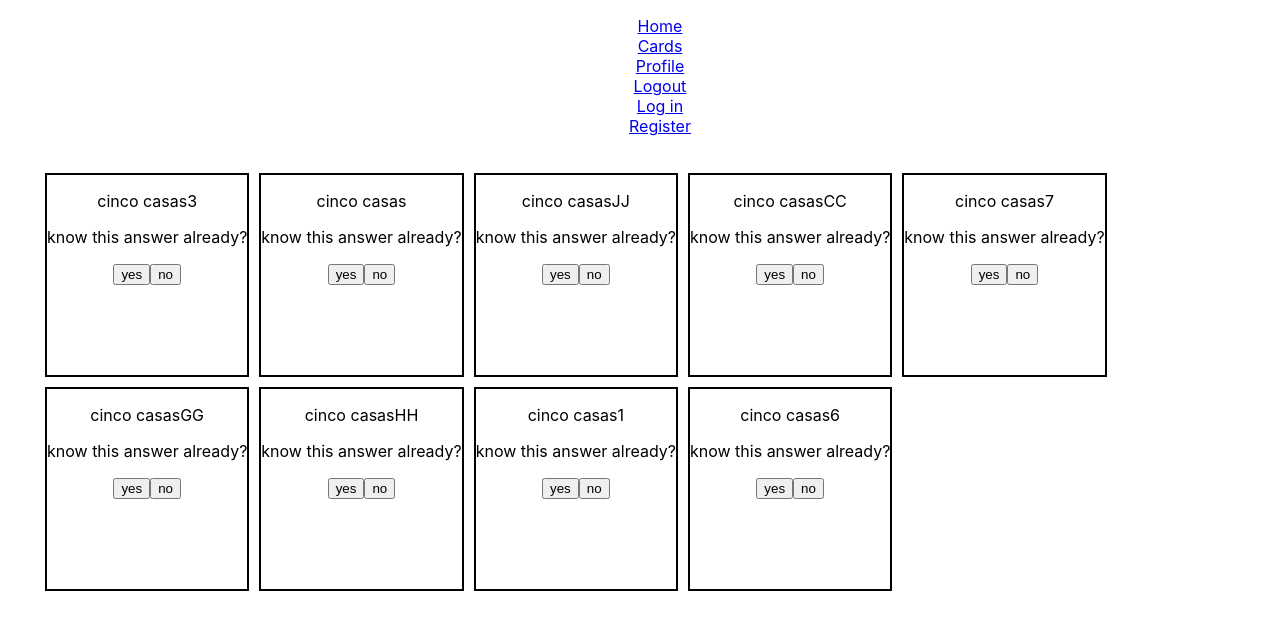
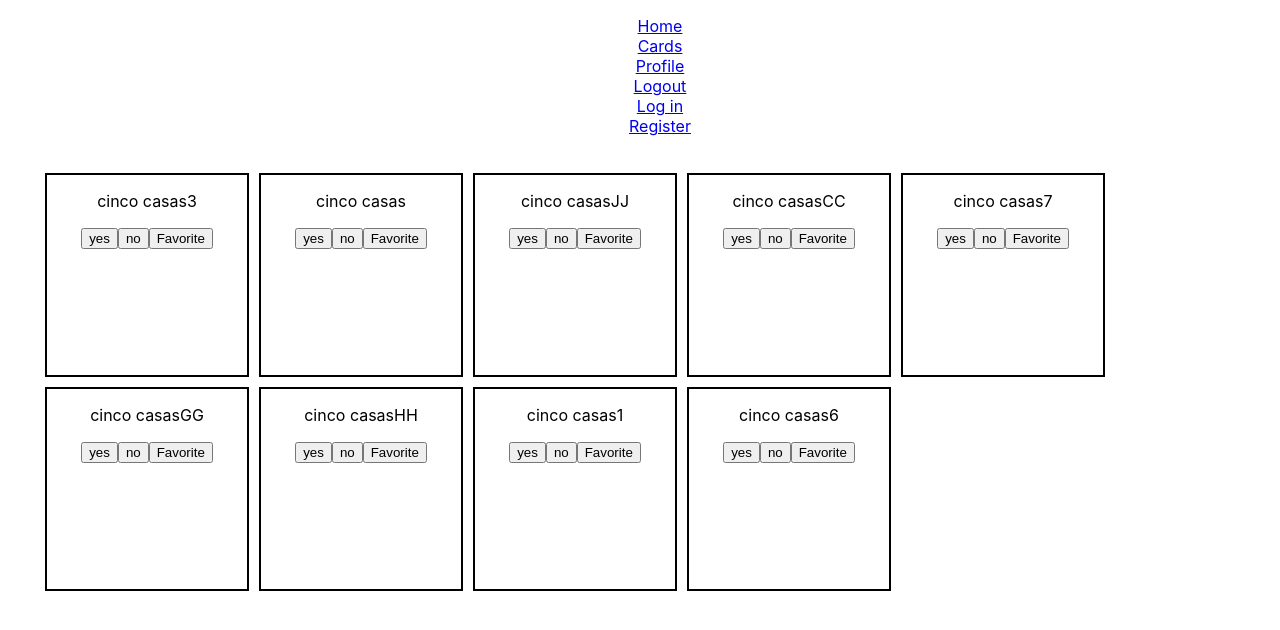
Before and after one commit to ttilley02/VocabuLabWorkingClient, a React (Create React App) app: page /cards in a window 1280 px wide. Shown: the top 630 px of the page. Built offline with nearby package versions, Linux system fonts and the light colour scheme.

Commit message:
click events changed

```diff
--- a/src/App.css
+++ b/src/App.css
@@ -23,6 +23,7 @@
   font-size: calc(10px + 2vmin);
   color: white;
 }
+
 .main {
   list-style: none;
 }
--- a/src/components/Card.js
+++ b/src/components/Card.js
@@ -21,13 +21,15 @@ export default class Card extends Component {
   render() {
     return (
       <>
-        <li className="card" onClick={this.handleQuestionClick}>
-          <p className="question">{this.props.testData.Spa}</p>
+        <li>
+          <section className="card" onClick={this.handleQuestionClick}>
+            <p className="question">{this.props.testData.Spa}</p>
 
-          <p className="answer" style={{ display: "none" }}>
-            HIDE ME: {this.props.testData.Eng}
-          </p>
-          <p>know this answer already?</p>
+            <p className="answer" style={{ display: "none" }}>
+              HIDE ME: {this.props.testData.Eng}
+            </p>
+          </section>
+
           <button className="yesButton" name="notes" onClick={this.handleClick}>
             notes
           </button>
--- a/src/components/CardCreate.js
+++ b/src/components/CardCreate.js
@@ -45,19 +45,23 @@ export default class Card extends Component {
 
     return (
       <>
-        <li className="card" onClick={this.handleQuestionClick}>
-          <p className="question">{diff[randomCardIndex].Spa}</p>
+        <li>
+          <section className="card" onClick={this.handleQuestionClick}>
+            <p className="question">{diff[randomCardIndex].Spa}</p>
 
-          <p className="answer" style={{ display: "none" }}>
-            HIDE ME: {diff[randomCardIndex].Eng}
-          </p>
-          <p>know this answer already?</p>
+            <p className="answer" style={{ display: "none" }}>
+              HIDE ME: {diff[randomCardIndex].Eng}
+            </p>
+          </section>
           <button className="yesButton" name="yes" onClick={this.handleClick}>
             yes
           </button>
           <button className="noButton" name="no" onClick={this.handleClick}>
             no
           </button>
+          <button className="noButton" name="fav" onClick={this.handleClick}>
+            Favorite
+          </button>
         </li>
       </>
     );
--- a/src/components/Main1.js
+++ b/src/components/Main1.js
@@ -4,7 +4,7 @@ export default class Main1 extends Component {
   render() {
     return (
       <>
-        <h1 className="main">VocabuLab</h1>
+        <h1>VocabuLab</h1>
       </>
     );
   }
```
